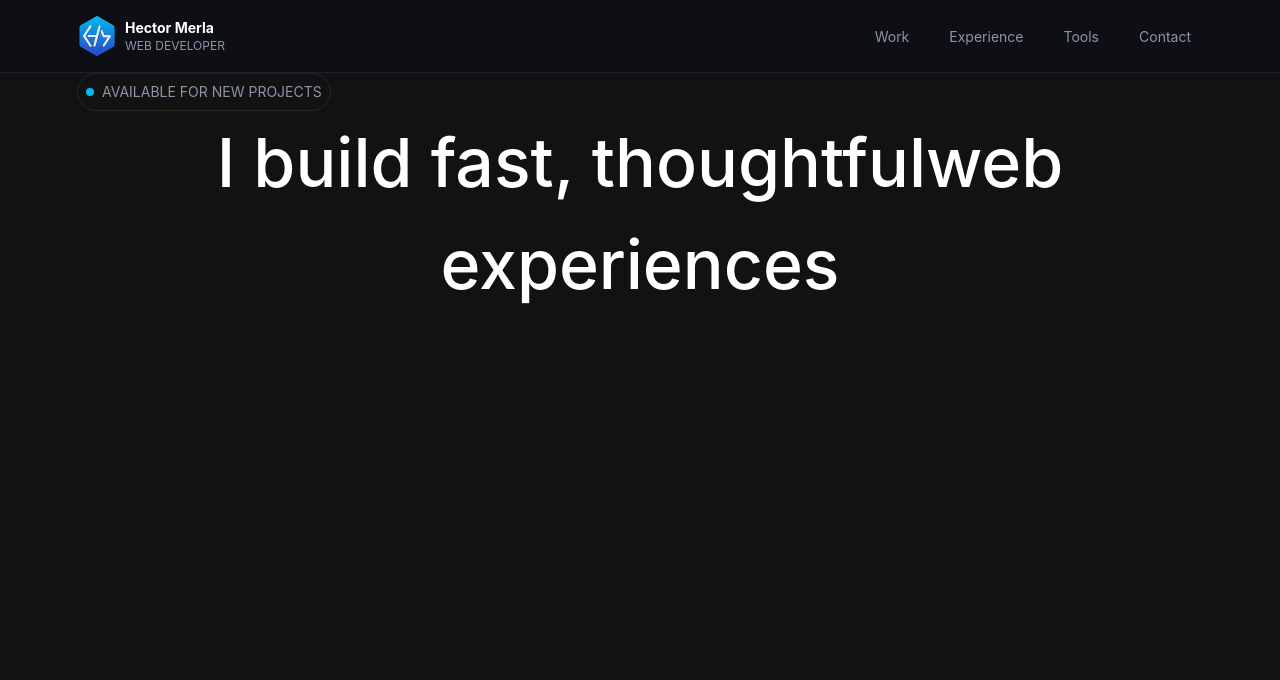
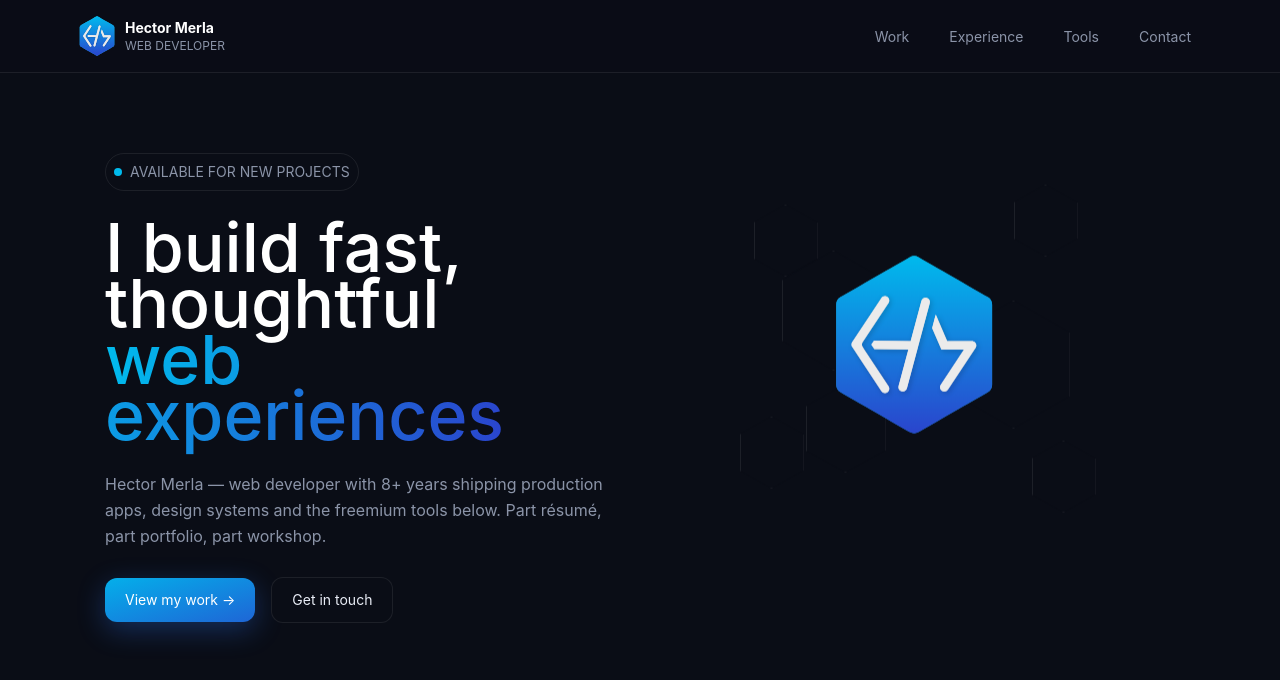
Before and after one commit to hectormerla/hecmerladev, a React (Vite) app: page / in a window 1280 px wide. Shown: the top 680 px of the page. Built offline with nearby package versions, Linux system fonts and the light colour scheme.

Commit message:
Create Button component and GradientCircle, add utilities for gradients and glows

```diff
--- /dev/null
+++ b/src/components/Button.tsx
@@ -0,0 +1,36 @@
+const baseClassName = "px-5 py-3 text-sm rounded-xl transition-colors"
+
+const variantClassName = {
+  primary: "bg-gradient-brand text-white hover:bg-blue-600 shadow-glow",
+  secundary: "bg-bg border border-line text-tx",
+}
+
+const Button = ({
+  children,
+  onClick,
+  href,
+  variant = "primary",
+}: {
+  children: React.ReactNode
+  onClick?: () => void
+  href?: string
+  variant?: keyof typeof variantClassName
+}) => {
+  const className = `${baseClassName} ${variantClassName[variant]}`
+
+  if (href) {
+    return (
+      <a href={href} onClick={onClick} className={className}>
+        {children}
+      </a>
+    )
+  }
+
+  return (
+    <button onClick={onClick} className={className}>
+      {children}
+    </button>
+  )
+}
+
+export default Button
--- /dev/null
+++ b/src/components/GradientCircle.tsx
@@ -0,0 +1,28 @@
+const GradientCircle = ({
+  position,
+  width = "360px",
+  height = "360px",
+  top,
+  left,
+  right,
+  bottom,
+  blur = "40px",
+}: {
+  position?: string
+  width?: string
+  height?: string
+  top?: string
+  left?: string
+  right?: string
+  bottom?: string
+  blur?: string
+}) => {
+  return (
+    <div
+      className={`absolute w-[${width}] h-[${height}] rounded-full bg-glow-radial blur-[${blur}] pointer-events-none z-0 ${position}`}
+      style={{ top, left, right, bottom }}
+    ></div>
+  )
+}
+
+export default GradientCircle
--- a/src/components/Hero.tsx
+++ b/src/components/Hero.tsx
@@ -1,16 +1,50 @@
+import Button from "./Button"
+import hmLogo from "../assets/hm_logo.svg"
+import GradientCircle from "./GradientCircle"
+
 const Hero = () => {
   return (
-    <section className="container flex flex-col items-start">
-      <div className="flex items-center justify-start gap-2 p-2 border border-line rounded-full">
+    <section className="container py-20 px-7 gap-8 max-w-[1200px] mx-auto grid md:grid-cols-2">
+      <div className="flex flex-col items-start">
+        <div className="flex items-center justify-start gap-2 p-2 mb-7 border border-line rounded-full">
           <div className="w-2 h-2 rounded-full bg-primary"></div>
           <span className="text-sm text-dim uppercase">
             Available for new projects
           </span>
         </div>
-      <h1 className="text-[clamp(38px,5.6vw,68px)] font-bold text-center">
+        <h1 className="mb-7 text-[clamp(38px,5.6vw,68px)] text-left font-bold leading-14">
           I build fast, thoughtful
-        <span>web experiences</span>
+          <br />
+          <span className="text-gradient-brand">web experiences</span>
         </h1>
+        <p className="mb-7 text-md text-dim text-left leading-relaxed">
+          Hector Merla — web developer with 8+ years shipping production apps,
+          design systems and the freemium tools below. Part résumé, part
+          portfolio, part workshop.
+        </p>
+        <div className="flex items-center justify-start gap-4">
+          <Button href="#work">View my work →</Button>
+          <Button variant="secundary" href="#contact">
+            Get in touch
+          </Button>
+        </div>
+      </div>
+
+      <div className="relative h-[440px] grid place-items-center">
+        <GradientCircle />
+        <div className="relative w-[340px] h-[380px]">
+          <div className="absolute top-[28px] left-[8px] w-16 h-18 bg-bg border border-line clip-hexagon animate-floaty"></div>
+          <div className="absolute top-[8px] left-[268px] w-16 h-18 bg-bg border border-line clip-hexagon animate-floaty"></div>
+          <div className="absolute top-[264px] left-[286px] w-16 h-18 bg-bg border border-line clip-hexagon animate-floaty"></div>
+          <div className="absolute top-[240px] left-[-6px] w-16 h-18 bg-bg border border-line clip-hexagon animate-floaty"></div>
+          <div className="absolute top-[74px] left-[36px] w-26 h-30 bg-bg border border-line clip-hexagon animate-floaty"></div>
+          <div className="absolute top-[124px] left-[212px] w-28 h-32 bg-bg border border-line clip-hexagon animate-floaty"></div>
+          <div className="absolute top-[208px] left-[60px] w-20 h-22 bg-bg border border-line clip-hexagon animate-floaty"></div>
+          <div className="absolute top-[88px] left-[78px] w-45 h-40 animate-floaty flex items-center justify-center">
+            <img src={hmLogo} alt="hecmerladev_logo" />
+          </div>
+        </div>
+      </div>
     </section>
   )
 }
--- a/src/index.css
+++ b/src/index.css
@@ -3,6 +3,7 @@
 @theme {
   /* COLORS */
   --color-test: red;
+  --color-playground: #3e595f;
   --color-primary: #00baed;
   --color-secundary: #2a45cd;
   --color-bg: light-dark(#eef1f7, #0a0d16);
@@ -19,9 +20,21 @@
   --color-shadow:
     light-dark(rgba(0, 0, 0, 0.4), rgba(0, 0, 0, 0.1)) 0 10px 15px -3px,
     light-dark(rgba(0, 0, 0, 0.25), rgba(0, 0, 0, 0.05)) 0 4px 6px -2px;
+  --shadow-glow: 0 8px 28px var(--color-glow);
 
   /* FONTS SIZES */
   /* --text-sm: 8px; */
+
+  /* KEYFRAMES */
+  @keyframes floaty {
+    0%,
+    100% {
+      transform: translateY(0);
+    }
+    50% {
+      transform: translateY(-12px);
+    }
+  }
 }
 
 @layer base {
@@ -38,10 +51,41 @@
   }
 }
 
+@utility text-gradient-brand {
+  background-image: linear-gradient(
+    to right,
+    var(--color-primary),
+    var(--color-secundary)
+  );
+  -webkit-background-clip: text;
+  background-clip: text;
+  -webkit-text-fill-color: transparent;
+  color: transparent; /* Fallback */
+}
+
+@utility bg-gradient-brand {
+  background-image: linear-gradient(
+    to bottom right,
+    var(--color-primary) -15%,
+    var(--color-secundary) 145%
+  );
+}
+
+@utility bg-glow-radial {
+  background: radial-gradient(circle, var(--color-glow), transparent 70%);
+}
+
+@utility clip-hexagon {
+  clip-path: polygon(50% 0px, 100% 25%, 100% 75%, 50% 100%, 0px 75%, 0px 25%);
+}
+
+@utility animate-floaty {
+  animation: 7s ease-in-out 0.3s infinite normal none running floaty;
+}
+
 #root {
   color: var(--dim);
-  background-color: gray;
-  background-color: var(--bg);
+  background-color: var(--color-bg);
   max-width: 100%;
   margin: 0 auto;
   text-align: center;
```
Lines whose indentation alone changed are shown as unchanged.
